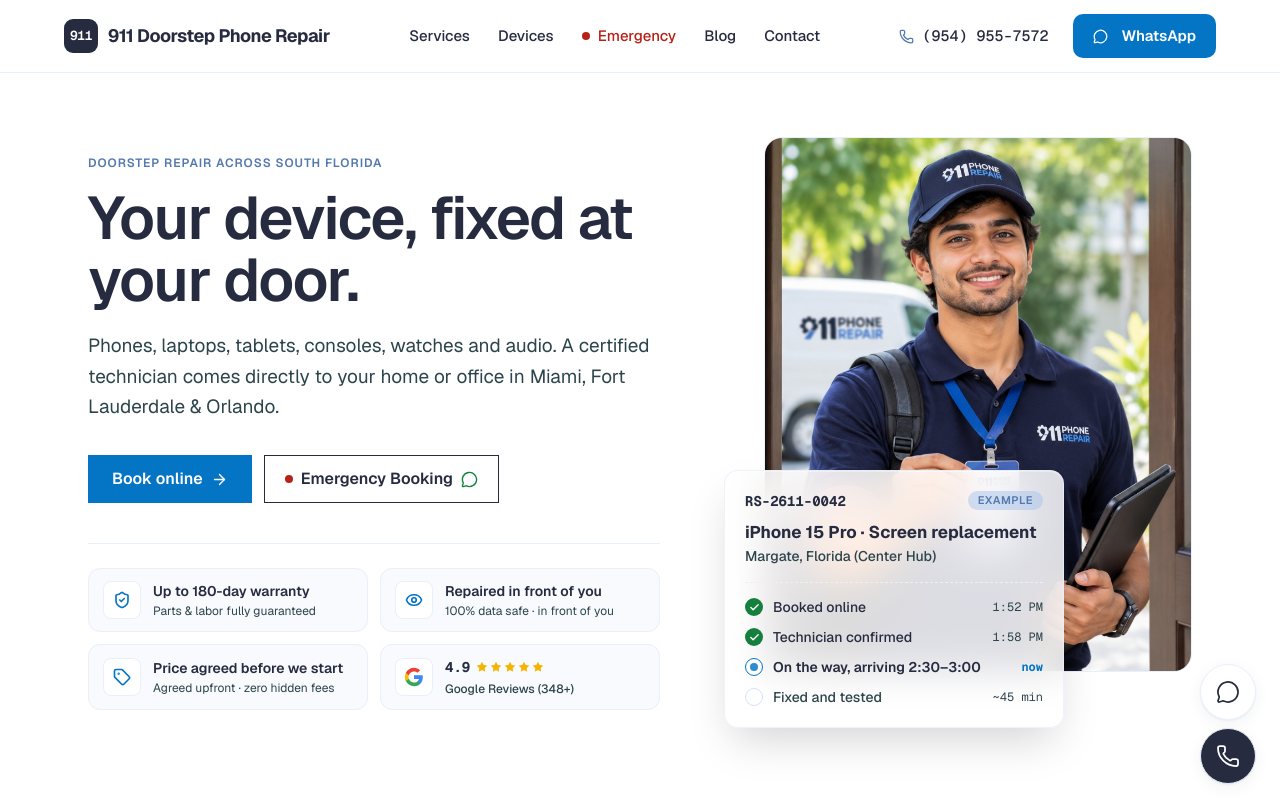
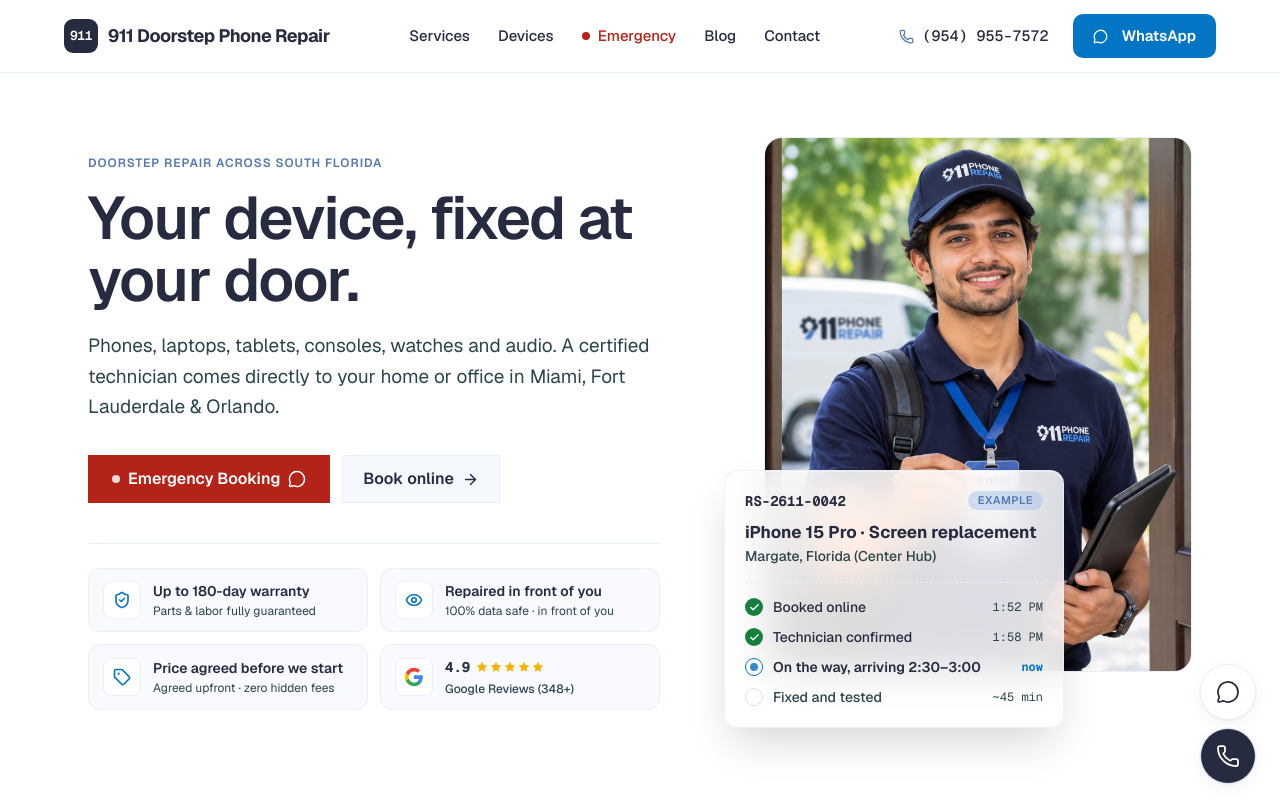
Before and after one commit to ceKapsys/repair-shop, a Next.js app: page / in a window 1280 px wide. Shown: the top 800 px of the page. Built offline with nearby package versions, Linux system fonts and the light colour scheme; no server answers; the database is empty.

Commit message:
feat: make Emergency Booking primary crimson CTA and Book Online general button

```diff
--- a/src/app/(site)/page.tsx
+++ b/src/app/(site)/page.tsx
@@ -112,24 +112,24 @@ export default async function HomePage() {
 
               {/* Action Buttons */}
               <div className="mt-8 flex flex-wrap gap-3">
+                <a
+                  href={waLink(whatsappNumber)}
+                  target="_blank"
+                  rel="noopener noreferrer"
+                  className="pressable inline-flex h-12 items-center justify-center gap-2 rounded-[var(--r-ctrl)] bg-emergency px-6 text-base font-semibold text-on-primary shadow-xs transition-opacity hover:opacity-95"
+                >
+                  <span className="size-2 rounded-full bg-on-primary animate-pulse" />
+                  <span>Emergency Booking</span>
+                  <MessageCircle size={18} className="shrink-0" />
+                </a>
+
                 <Link
                   href="/book"
-                  className="pressable inline-flex h-12 items-center justify-center gap-2 rounded-[var(--r-ctrl)] bg-primary px-6 text-base font-semibold text-on-primary shadow-xs transition-colors hover:bg-primary-strong"
+                  className="pressable inline-flex h-12 items-center justify-center gap-2 rounded-[var(--r-ctrl)] border border-line bg-surface px-5 text-base font-semibold text-ink transition-colors hover:border-ink hover:bg-ink hover:text-bg"
                 >
                   <span>Book online</span>
                   <ArrowRight size={17} />
                 </Link>
-
-                <a
-                  href={waLink(whatsappNumber)}
-                  target="_blank"
-                  rel="noopener noreferrer"
-                  className="pressable inline-flex h-12 items-center justify-center gap-2 rounded-[var(--r-ctrl)] border border-ink bg-transparent px-5 text-base font-semibold text-ink transition-colors hover:bg-ink hover:text-bg"
-                >
-                  <span className="dot" aria-hidden="true" />
-                  <span>Emergency Booking</span>
-                  <MessageCircle size={17} className="text-success shrink-0" />
-                </a>
               </div>
 
               {/* Trust Matrix (Redesigned Hero Social Proof & Trust Badges) */}
@@ -564,24 +564,24 @@ export default async function HomePage() {
             </div>
 
             <div className="flex flex-wrap gap-3">
+              <a
+                href={waLink(whatsappNumber)}
+                target="_blank"
+                rel="noopener noreferrer"
+                className="pressable inline-flex h-12 items-center justify-center gap-2 rounded-[var(--r-ctrl)] bg-emergency px-6 text-base font-semibold text-on-primary shadow-xs transition-opacity hover:opacity-95"
+              >
+                <span className="size-2 rounded-full bg-on-primary animate-pulse" />
+                <span>Emergency Booking</span>
+                <MessageCircle size={18} className="shrink-0" />
+              </a>
+
               <Link
                 href="/book"
-                className="pressable inline-flex h-12 items-center justify-center gap-2 rounded-[var(--r-ctrl)] bg-primary px-6 text-base font-semibold text-on-primary shadow-xs transition-colors hover:bg-primary-strong"
+                className="pressable inline-flex h-12 items-center justify-center gap-2 rounded-[var(--r-ctrl)] border border-ink bg-transparent px-6 text-base font-semibold text-ink transition-colors hover:bg-ink hover:text-bg"
               >
                 <span>Book online</span>
                 <ArrowRight size={17} />
               </Link>
-
-              <a
-                href={waLink(whatsappNumber)}
-                target="_blank"
-                rel="noopener noreferrer"
-                className="pressable inline-flex h-12 items-center justify-center gap-2 rounded-[var(--r-ctrl)] border border-ink bg-transparent px-6 text-base font-semibold text-ink transition-colors hover:bg-ink hover:text-bg"
-              >
-                <span className="dot" aria-hidden="true" />
-                <span>Emergency Booking</span>
-                <MessageCircle size={17} className="text-success shrink-0" />
-              </a>
             </div>
           </div>
         </div>
```
